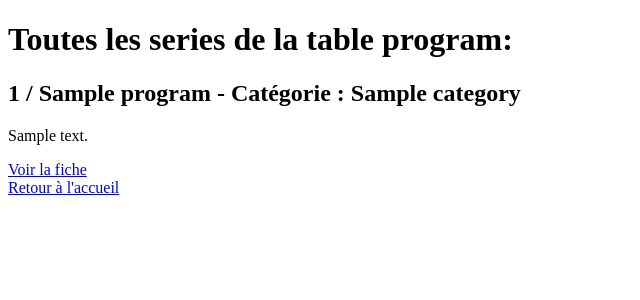
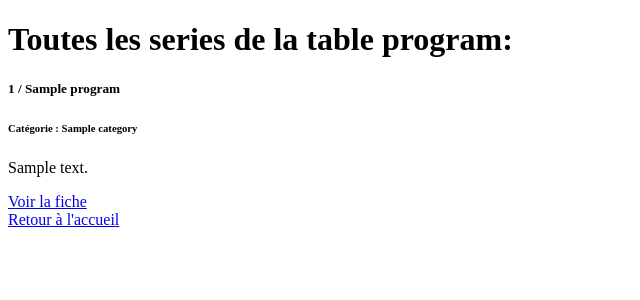
Before and after one commit to raquellaur/series, a Symfony app: template templates/program/index.html.twig in a window 1280 px wide. Shown: the part 178-478 px from the top of the page, without its empty margins (0-640 px from the left). Run offline with Twig, Linux system fonts and the light colour scheme; the template is opened without the code that fills it: most values are stand-ins (such as "Sample title", 1, 10 or a date in 2020); some libraries are stand-ins or nearby versions.

Commit message:
quete 10

```diff
--- a/templates/base.html.twig
+++ b/templates/base.html.twig
@@ -2,7 +2,7 @@
 <html>
 <head>
     <meta charset="UTF-8">
-        <link rel="icon" href="{{ asset('build/images/favicon.ico') }}" />
+    <link rel="icon" href="{{ asset('build/images/favicon.ico') }}"/>
     <title>{% block title %}Welcome!{% endblock %}</title>
     {{ encore_entry_link_tags('app') }}
     {% block stylesheets %}{% endblock %}
@@ -11,7 +11,8 @@
 <header>
     {% include '_navbar.html.twig' %}
 </header>
-        {% block body %}{% endblock %}
+<div class="container">{% block body %}{% endblock %}</div>
+
 {{ encore_entry_script_tags('app') }}
 {% block javascripts %}{% endblock %}
 </body>
--- a/templates/program/index.html.twig
+++ b/templates/program/index.html.twig
@@ -5,16 +5,20 @@
 {% block body %}
     <h1>Toutes les series de la table program: </h1>
     {% for program in programs %}
-        <div>
-            <h2>{{ loop.index }} / {{ program.title }} - Catégorie : {{ program.category.name }}</h2>
-            <p>{{ program.summary }}</p>
-            <a href="{{ path("program_show", { id: program.id }) }}">Voir la fiche</a>
+        <div class="card" style="width: 50rem;">
+            <div class="card-body">
+                <h5 class="card-title">{{ loop.index }} / {{ program.title }}</h5>
+                <h6 class="card-subtitle mb-2 text-muted">Catégorie : {{ program.category.name }}</h6>
+                <p class="card-text">{{ program.summary }}</p>
+                <a href="{{ path("program_show", { id: program.id }) }}" class="card-link">Voir la fiche</a>
+            </div>
         </div>
+
     {% else %}
         Aucune série trouvée.
     {% endfor %}
 
-    <a href="{{ path('app_index') }}" >
+    <a href="{{ path('app_index') }}">
         Retour à l'accueil
     </a>
 {% endblock %}
```
Also changed, not shown: assets/styles/app.scss (+7 -0 lines), src/Form/CategoryType.php (added, +25 -0 lines). Lines whose indentation alone changed are shown as unchanged.
